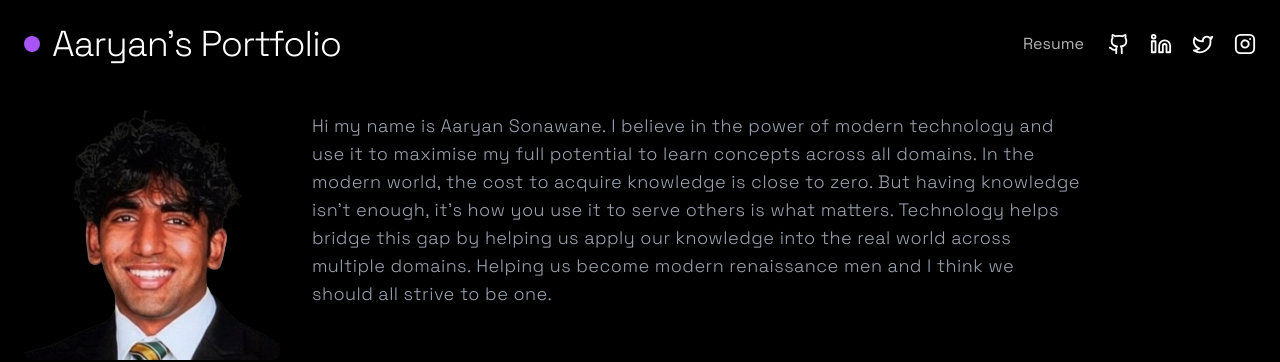
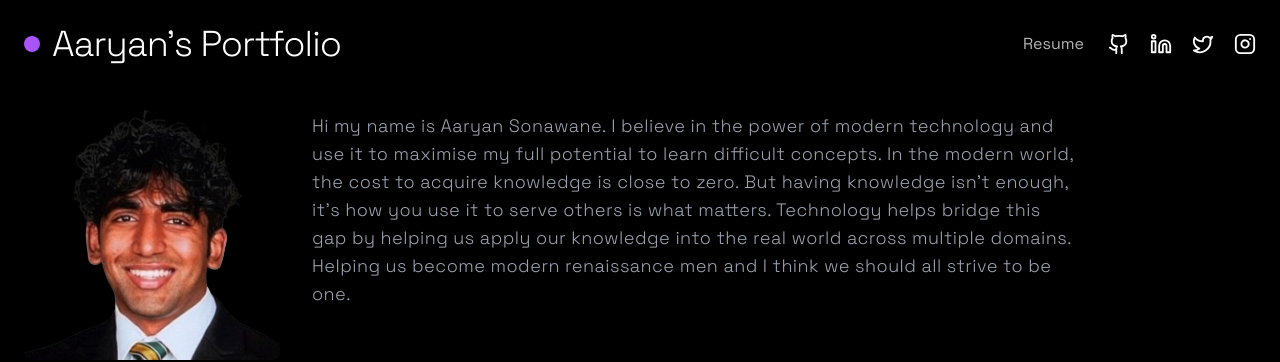
Before and after one commit to aaryouz/portfolio, a Next.js app: page / in a window 1280 px wide. Shown: the top 362 px of the page. Built offline with nearby package versions, Linux system fonts and the light colour scheme.

Commit message:
Update portfolio content and resume

```diff
--- a/app/page.tsx
+++ b/app/page.tsx
@@ -37,7 +37,7 @@ export default function Home() {
           </div>
           <div className="max-w-3xl pt-2">
             <p className="text-gray-400 text-lg font-light tracking-wide">
-              Hi my name is Aaryan Sonawane. I believe in the power of modern technology and use it to maximise my full potential to learn concepts across all domains. In the modern world, the cost to acquire knowledge is close to zero. But having knowledge isn't enough, it's how you use it to serve others is what matters. Technology helps bridge this gap by helping us apply our knowledge into the real world across multiple domains. Helping us become modern renaissance men and I think we should all strive to be one.
+              Hi my name is Aaryan Sonawane. I believe in the power of modern technology and use it to maximise my full potential to learn difficult concepts. In the modern world, the cost to acquire knowledge is close to zero. But having knowledge isn't enough, it's how you use it to serve others is what matters. Technology helps bridge this gap by helping us apply our knowledge into the real world across multiple domains. Helping us become modern renaissance men and I think we should all strive to be one.
             </p>
           </div>
         </div>
```
